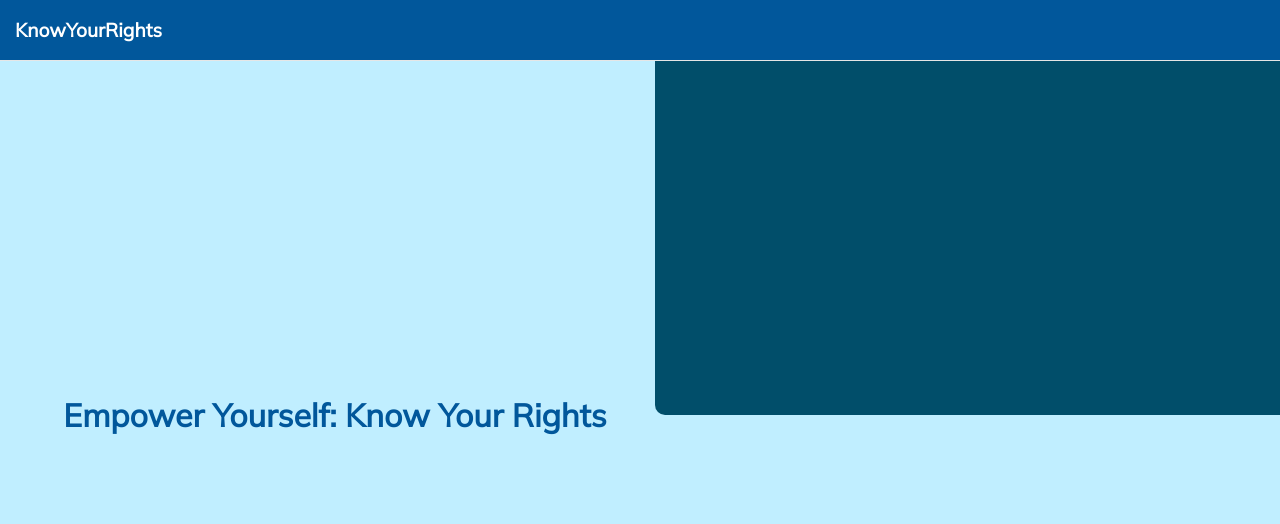
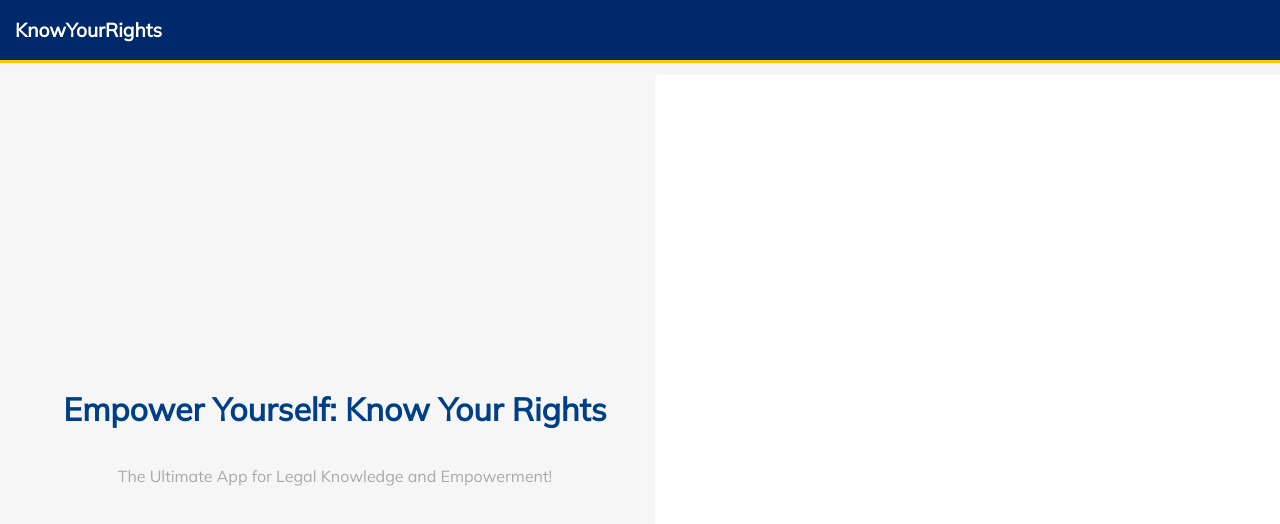
Before and after one commit to stephin007/law-in-check, a React (Create React App) app: page / in a window 1280 px wide. Shown: the top 524 px of the page. Built offline with nearby package versions, Linux system fonts and the light colour scheme.

Commit message:
updated color pallete

```diff
--- a/src/App.css
+++ b/src/App.css
@@ -1,16 +1,28 @@
 @import url('https://fonts.googleapis.com/css2?family=Mulish&display=swap');
+
+:root {
+  --bg-dark: #F6F6F6;
+  --bg-light: #FFFFFF;
+  --blue-dark-1: #00296b;
+  --blue-dark-2: #003f88;
+  --blue-dark-3: #00509d;
+  --yellow-dark-1: #fdc500;
+  --yellow-dark-2: #ffd500;
+  --light-grey: #a9a9a9;
+}
 
 body {
   padding: 0;
   margin: 0;
-  background-color: #c0eeff;
+  background-color: var(--bg-dark);
   font-family: 'Mulish', sans-serif !important;
+  overflow: hidden;
 }
 
 .main-container {
   width: 1280px;
   height: 100vh;
-  margin: 0px auto 0 auto;
+  margin: 60px auto 0 auto;
   padding: 15px 15px 15px 15px;
   display: flex;
   flex-direction: column;
@@ -21,6 +33,10 @@ body {
   .main-container {
     width: 880px;
     height: auto;
+  }
+
+  body {
+    overflow: auto;
   }
 }
 
--- a/src/components/Home/Home.jsx
+++ b/src/components/Home/Home.jsx
@@ -1,15 +1,15 @@
 import "./home.css";
 
-const IndianLegalActs = [
-  "Indian Penal Code",
-  "Code of Criminal Procedure",
-  "Civil Procedure Code",
-  "Indian Evidence Act",
-  "Hindu Marriage Act",
-  "Indian Divorce Act",
-  "Negotiable Instruments Act",
-  "The Motor Vehicles Act",
-];
+// const IndianLegalActs = [
+//   "Indian Penal Code",
+//   "Code of Criminal Procedure",
+//   "Civil Procedure Code",
+//   "Indian Evidence Act",
+//   "Hindu Marriage Act",
+//   "Indian Divorce Act",
+//   "Negotiable Instruments Act",
+//   "The Motor Vehicles Act",
+// ];
 
 const Home = () => {
   return (
@@ -17,6 +17,9 @@ const Home = () => {
       <div className='home-section-1'>
         <div className='home-section-1-title'>
           <h1>Empower Yourself: Know Your Rights</h1>
+        </div>
+        <div className='home-section-1-tagline'>
+          <p>The Ultimate App for Legal Knowledge and Empowerment!</p>
         </div>
       </div>
       <div className='home-section-2'>
--- a/src/components/Home/home.css
+++ b/src/components/Home/home.css
@@ -5,20 +5,24 @@
 
 .home-section-1{
     width: 50%;
-    height: 100vh;
-    background-color: #c0eeff;
-    color: #01579b;
+    height: 90vh;
+    color: var(--blue-dark-2);
     display: flex;
     flex-direction: column;
     justify-content: center;
     align-items: center;
 }
 
+.home-section-1-tagline{
+  color: var(--light-grey);
+}
+
 .home-section-2{
     width: 50%;
-    height: 50vh;
-    background-color: #014e6a;
-    border-radius: 10px;
+    height: 90vh;
+    background-color: var(--bg-light);
+    /* box-shadow: rgba(0, 0, 0, 0.2) 0px 3px 3px -2px, rgba(0, 0, 0, 0.14) 0px 3px 4px 0px, rgba(0, 0, 0, 0.12) 0px 1px 8px 0px; */
+    border-radius: 5px;
     color: #014e6a;
     display: flex;
 }
--- a/src/components/Navbar/navbar.css
+++ b/src/components/Navbar/navbar.css
@@ -3,8 +3,8 @@
 .navbar-container{
     width: 100%;
     height: 60px;
-    background-color: #01579b;
-    border-bottom: 1px solid #e6e6e6;
+    background-color: var(--blue-dark-1);
+    border-bottom: 3px solid var(--yellow-dark-1);
     display: flex;
     justify-content: space-between;
     align-items: center;
```
